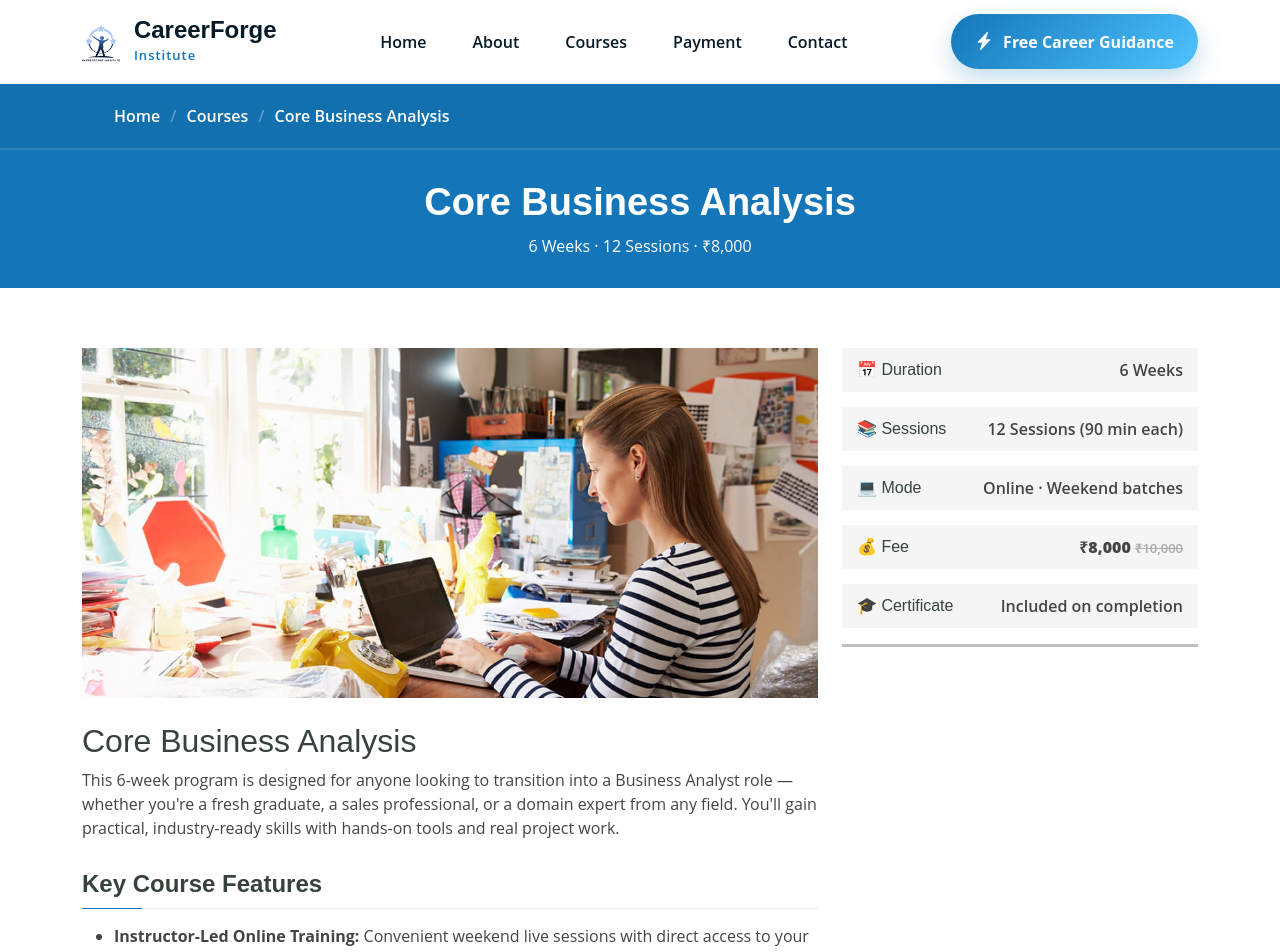
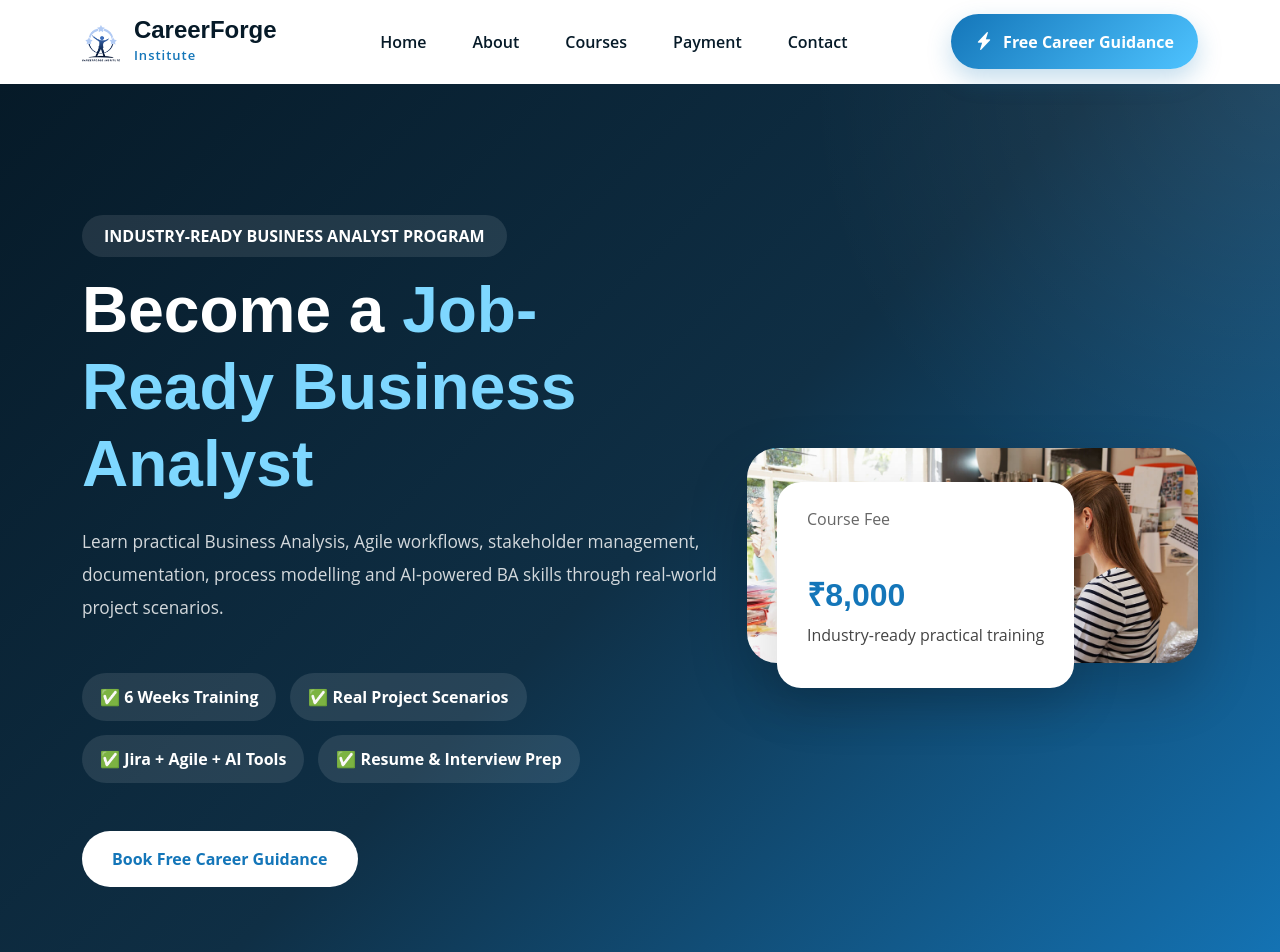
Before and after one commit to careerforgeinstitute/careerforgeweb, a React (Create React App) app: page /course-details-ba in a window 1280 px wide. Shown: the top 952 px of the page. Built offline with nearby package versions, Linux system fonts and the light colour scheme.

Commit message:
updated BA course details

```diff
--- a/src/Components/CourseDetailsBA.js
+++ b/src/Components/CourseDetailsBA.js
@@ -2,53 +2,131 @@ import React from 'react'
 /* import contentImage from '../Img/content.jpeg' */
 import coursedetailsImage from '../Img/course-details.jpg'
 import CareerForgeCertificates from './CareerForgeCertificates';
-import { Link } from 'react-router-dom'
 /* import Form from './Form' */
 
 export default function CourseDetailsBA() {
   return (
     <>
       {/* Page Title */}
-      <div className="page-title" data-aos="fade">
-        <nav className="breadcrumbs">
-          <div className="container">
-            <ol>
-              <li><Link to="/">Home</Link></li>
-              <li><Link to="/courses">Courses</Link></li>
-              <li className="current">Core Business Analysis</li>
-            </ol>
+      {/* =======================================================
+MODERN COURSE HERO
+======================================================= */}
+
+<section className="modern-course-hero">
+
+  <div className="course-hero-overlay"></div>
+
+  <div className="container position-relative z-3">
+
+    <div className="row align-items-center gy-5">
+
+      {/* LEFT */}
+
+      <div className="col-lg-7">
+
+        <span className="course-hero-badge">
+          INDUSTRY-READY BUSINESS ANALYST PROGRAM
+        </span>
+
+        <h1 className="course-hero-title mt-4">
+          Become a
+          <span> Job-Ready Business Analyst</span>
+        </h1>
+
+        <p className="course-hero-description mt-4">
+          Learn practical Business Analysis,
+          Agile workflows, stakeholder management,
+          documentation, process modelling and AI-powered BA skills
+          through real-world project scenarios.
+        </p>
+
+        <div className="course-hero-features mt-5">
+
+          <div className="hero-feature-pill">
+            ✅ 6 Weeks Training
           </div>
-        </nav>
-        <div className="heading">
-          <div className="container">
-            <div className="row d-flex justify-content-center text-center">
-              <div className="col-lg-8">
-                <h1>Core Business Analysis</h1>
-                <p className="mb-0">6 Weeks · 12 Sessions · ₹8,000</p>
-              </div>
-            </div>
+
+          <div className="hero-feature-pill">
+            ✅ Real Project Scenarios
           </div>
+
+          <div className="hero-feature-pill">
+            ✅ Jira + Agile + AI Tools
+          </div>
+
+          <div className="hero-feature-pill">
+            ✅ Resume & Interview Prep
+          </div>
+
         </div>
+
+        <div className="hero-course-buttons mt-5">
+
+          <a
+            href="https://wa.me/919175914828"
+            target="_blank"
+            rel="noreferrer"
+            className="hero-enroll-btn"
+          >
+            Book Free Career Guidance
+          </a>
+
+        </div>
+
       </div>
 
+      {/* RIGHT */}
+
+      <div className="col-lg-5">
+
+        <div className="hero-course-image-wrapper">
+
+          <img
+            src={coursedetailsImage}
+            alt="Course"
+            className="img-fluid modern-course-hero-image"
+          />
+
+          <div className="floating-price-card">
+
+            <span>Course Fee</span>
+
+            <h3 className="modern-subtitle">₹8,000</h3>
+
+            <p>Industry-ready practical training</p>
+
+          </div>
+
+        </div>
+
+      </div>
+
+    </div>
+
+  </div>
+
+</section>
+
       {/* Course Details Section */}
-      <section id="courses-course-details" className="courses-course-details section">
+      <section className="modern-course-details courses-course-details section">
         <div className="container" data-aos="fade-up">
           <div className="row">
 
             {/* LEFT — Main Content */}
             <div className="col-lg-8">
-              <img src={coursedetailsImage} className="img-fluid" alt="Core Business Analysis" />
+              <img src={coursedetailsImage} className="img-fluid modern-details-image" alt="Core Business Analysis" />
               <br /><br />
 
-              <h2>Core Business Analysis</h2>
+              <h2 className="modern-section-title">
+  Core Business Analysis
+</h2>
               <p>
                 This 6-week program is designed for anyone looking to transition into a Business Analyst
                 role — whether you're a fresh graduate, a sales professional, or a domain expert from any
                 field. You'll gain practical, industry-ready skills with hands-on tools and real project work.
               </p>
 
-              <h3>Key Course Features</h3>
+              <h3 className="modern-subtitle">Key Course Features</h3>
               <ul>
                 <li><strong>Instructor-Led Online Training:</strong> Convenient weekend live sessions with direct access to your trainer.</li>
                 <li><strong>Comprehensive Study Materials:</strong> Digital templates, BRD, FRS and use case documents included.</li>
@@ -76,9 +154,9 @@ export default function CourseDetailsBA() {
                 <li>Capstone project, resume, LinkedIn and mock interview</li>
               </ul>
 
-              <h3>Course Curriculum</h3>
+              <h3 className="modern-subtitle">Course Curriculum</h3>
 
-              <h5 style={{color: '#198754', marginTop: '16px'}}>Phase 0 · Orientation</h5>
+              <h5 className="modern-phase-title">Phase 0 · Orientation</h5>
               <ul>
                 <li><strong>Session 1:</strong> What does a BA actually do? — Roles, salaries, BA vs PM vs PO, course roadmap</li>
               </ul>
@@ -120,24 +198,43 @@ export default function CourseDetailsBA() {
                 <li><strong>Session 14:</strong> Mock interviews &amp; capstone project — Top 30 BA questions, STAR method, certificate</li>
               </ul>
 
-            {/* Enrol CTA */}
-              <div className="container mt-4 p-3" style={{background: '#eff6ff', borderLeft: '4px solid #0d6efd', borderRadius: '6px'}}>
-                <p className="mb-0" style={{fontSize: '15px', color: '#1a1a1a'}}>
-                  <strong>To enrol, contact or WhatsApp on{' '}</strong>
-                  <a href="https://wa.me/919175914828" target="_blank" rel="noreferrer" style={{color: '#0d6efd', fontWeight: '600'}}>
-                    +91 91759 14828
-                  </a>
-                  <strong> or you can email us on </strong>
-                  <a href="mailto:info@careerforgeinstitute.in" style={{color: '#0d6efd',fontWeight: '600'}}>info@careerforgeinstitute.in</a>
-                </p>
-              </div>
+            {/* MODERN ENROLL CTA */}
+
+<div className="modern-enroll-cta mt-5">
+
+  <h3>
+    Ready to Start Your BA Journey?
+  </h3>
+
+  <p>
+    Contact us for enrollment guidance,
+    career roadmap discussion and batch details.
+  </p>
+
+  <div className="enroll-contact-links">
+
+    <a
+      href="https://wa.me/919175914828"
+      target="_blank"
+      rel="noreferrer"
+    >
+      📱 WhatsApp Us
+    </a>
+
+    <a href="mailto:info@careerforgeinstitute.in">
+      ✉️ Email Us
+    </a>
+
+  </div>
+
+</div>
 
             </div>
 
             {/* RIGHT — Sidebar */}
             <div className="col-lg-4">
 
-              <div className="course-info d-flex justify-content-between align-items-center">
+              <div className="modern-sidebar-card d-flex justify-content-between align-items-center">
                 <h5>📅 Duration</h5>
                 <p>6 Weeks</p>
               </div>
--- a/src/index.css
+++ b/src/index.css
@@ -4189,3 +4189,287 @@ MOBILE NAVBAR FIX
   }
 
 }
+
+/* =====================================================
+MODERN COURSE DETAILS PAGE
+===================================================== */
+
+.modern-course-hero {
+  position: relative;
+  padding: 140px 0 120px;
+
+  overflow: hidden;
+
+  background:
+    linear-gradient(
+      135deg,
+      #061a28,
+      #0f2f45,
+      #1476b9
+    );
+}
+
+.course-hero-overlay {
+  position: absolute;
+  inset: 0;
+
+  background:
+    radial-gradient(
+      circle at top right,
+      rgba(255,255,255,0.08),
+      transparent 30%
+    );
+}
+
+.course-hero-badge {
+  background: rgba(255,255,255,0.1);
+
+  color: white;
+
+  padding: 10px 22px;
+
+  border-radius: 50px;
+
+  font-weight: 700;
+
+  backdrop-filter: blur(10px);
+}
+
+.course-hero-title {
+  font-size: 4rem;
+  font-weight: 800;
+  line-height: 1.2;
+  color: white;
+}
+
+.course-hero-title span {
+  color: #7ed7ff;
+}
+
+.course-hero-description {
+  line-height: 1.9;
+  color: rgba(255,255,255,0.82);
+  font-size: 1.08rem;
+}
+
+.course-hero-features {
+  display: flex;
+  flex-wrap: wrap;
+  gap: 14px;
+}
+
+.hero-feature-pill {
+  background: rgba(255,255,255,0.1);
+
+  padding: 12px 18px;
+
+  border-radius: 50px;
+
+  color: white;
+
+  font-weight: 700;
+}
+
+.hero-enroll-btn {
+  display: inline-flex;
+
+  padding: 16px 30px;
+
+  border-radius: 50px;
+
+  background: white;
+
+  color: #1476b9;
+
+  font-weight: 700;
+
+  transition: all 0.3s ease;
+}
+
+.hero-enroll-btn:hover {
+  transform: translateY(-3px);
+  color: #1476b9;
+}
+
+.hero-course-image-wrapper {
+  position: relative;
+}
+
+.modern-course-hero-image {
+  border-radius: 30px;
+
+  box-shadow:
+    0 25px 60px rgba(0,0,0,0.2);
+}
+
+.floating-price-card {
+  position: absolute;
+
+  bottom: -25px;
+  left: 30px;
+
+  background: white;
+
+  border-radius: 24px;
+
+  padding: 25px 30px;
+
+  box-shadow:
+    0 20px 50px rgba(0,0,0,0.15);
+}
+
+.floating-price-card span {
+  color: #666;
+}
+
+.floating-price-card h3 {
+  font-size: 2rem;
+  font-weight: 800;
+  color: #1476b9;
+}
+
+.modern-course-details {
+  background: #f8fbff;
+}
+
+.modern-details-image {
+  border-radius: 30px;
+
+  box-shadow:
+    0 15px 40px rgba(0,0,0,0.08);
+}
+
+.modern-section-title {
+  font-size: 3rem;
+  font-weight: 800;
+  color: #061a28;
+  margin-top: 40px;
+}
+
+.modern-subtitle {
+  margin-top: 45px;
+
+  font-size: 2rem;
+  font-weight: 700;
+
+  color: #061a28;
+}
+
+.modern-phase-title {
+  margin-top: 35px;
+
+  font-size: 1.3rem;
+  font-weight: 700;
+
+  color: #1476b9;
+}
+
+.modern-course-details ul li {
+  margin-bottom: 14px;
+  line-height: 1.8;
+  color: #555;
+}
+
+/* SIDEBAR */
+
+.modern-sidebar-card {
+  margin-bottom: 18px;
+
+  padding: 20px 24px;
+
+  border-radius: 20px;
+
+  background: white;
+
+  box-shadow:
+    0 10px 30px rgba(0,0,0,0.06);
+
+  transition: all 0.3s ease;
+}
+
+.modern-sidebar-card:hover {
+  transform: translateY(-4px);
+}
+
+.modern-sidebar-card h5 {
+  font-weight: 700;
+}
+
+.modern-sidebar-card p {
+  margin: 0;
+  color: #555;
+}
+
+/* ENROLL CTA */
+
+.modern-enroll-cta {
+  padding: 40px;
+
+  border-radius: 30px;
+
+  background:
+    linear-gradient(
+      135deg,
+      #061a28,
+      #1476b9
+    );
+
+  color: white;
+}
+
+.modern-enroll-cta h3 {
+  color: white;
+  font-size: 2rem;
+  font-weight: 800;
+}
+
+.modern-enroll-cta p {
+  color: rgba(255,255,255,0.82);
+  line-height: 1.9;
+}
+
+.enroll-contact-links {
+  display: flex;
+  gap: 20px;
+  flex-wrap: wrap;
+  margin-top: 25px;
+}
+
+.enroll-contact-links a {
+  display: inline-flex;
+
+  padding: 14px 24px;
+
+  border-radius: 50px;
+
+  background: white;
+
+  color: #1476b9;
+
+  font-weight: 700;
+
+  transition: all 0.3s ease;
+}
+
+.enroll-contact-links a:hover {
+  transform: translateY(-3px);
+  color: #1476b9;
+}
+
+/* MOBILE */
+
+@media (max-width: 768px) {
+
+  .course-hero-title {
+    font-size: 2.5rem;
+  }
+
+  .modern-section-title {
+    font-size: 2rem;
+  }
+
+  .modern-subtitle {
+    font-size: 1.5rem;
+  }
+
+}
```
